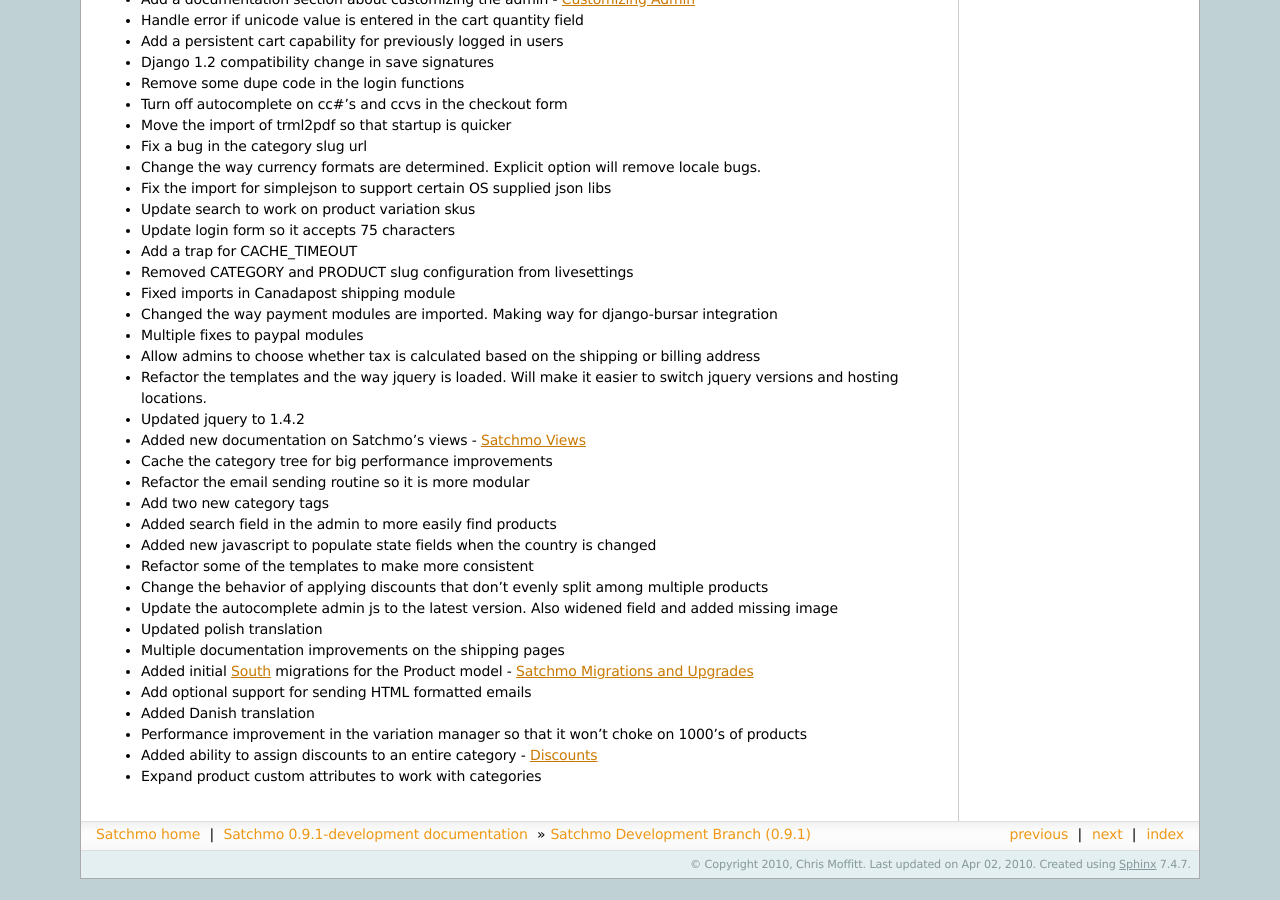
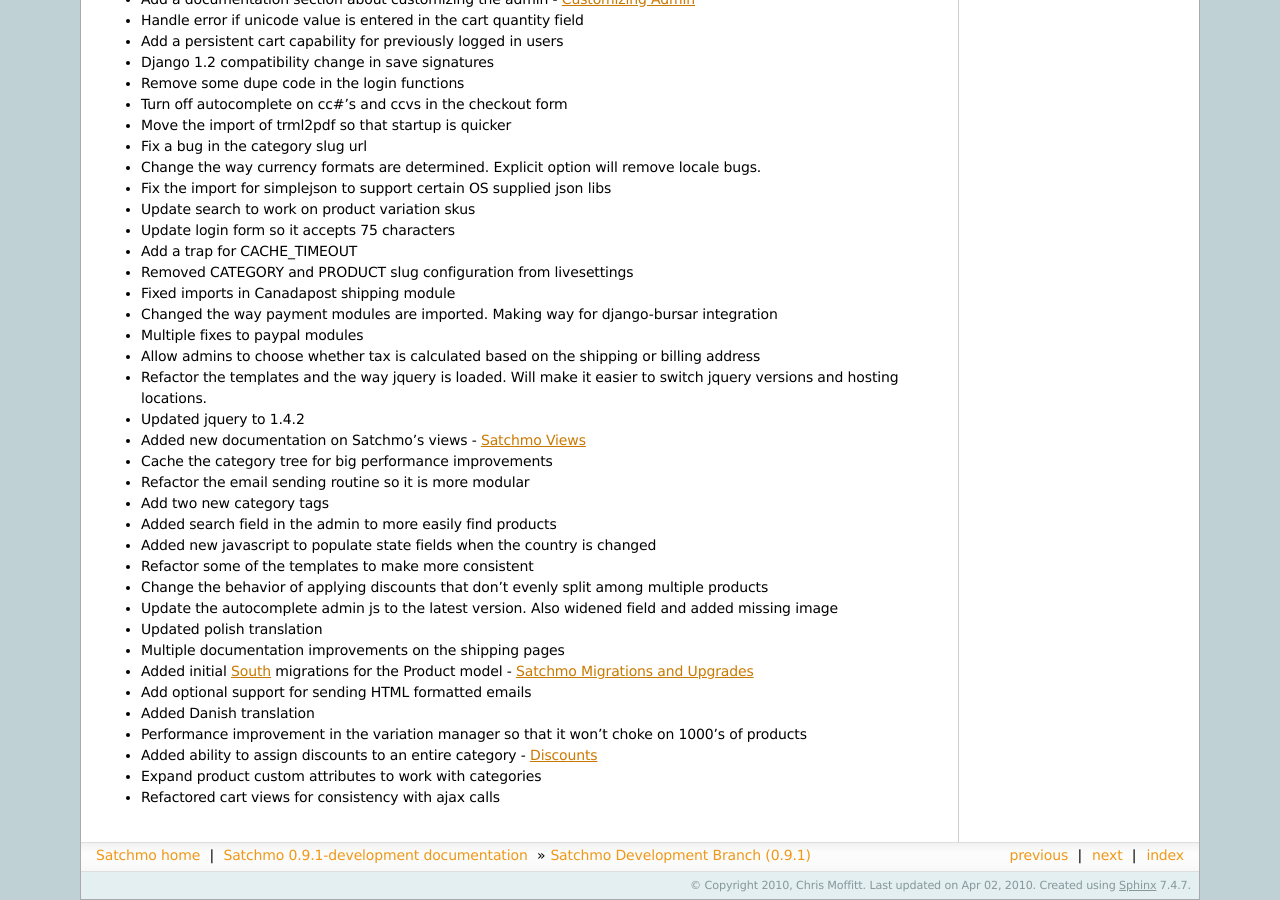
Before and after one commit to opencoca/WEB-Satchmo, a Sphinx documentation site: the page built from docs/release-notes-0-9-1.txt, in a window 1280 px wide and 900 px high, scrolled down 709 px. Built offline with Sphinx 7.4.7, drawn with Linux system fonts in a browser that asks for light colours; before the commit the page ends 1588 px from its top, so only the background shows below that.

Commit message:
Minor updates to release notes.

```diff
--- a/docs/release-notes-0-9-1.txt
+++ b/docs/release-notes-0-9-1.txt
@@ -62,3 +62,4 @@
 - Performance improvement in the variation manager so that it won't choke on 1000's of products
 - Added ability to assign discounts to an entire category - :doc:`discounts`
 - Expand product custom attributes to work with categories
+- Refactored cart views for consistency with ajax calls
```
